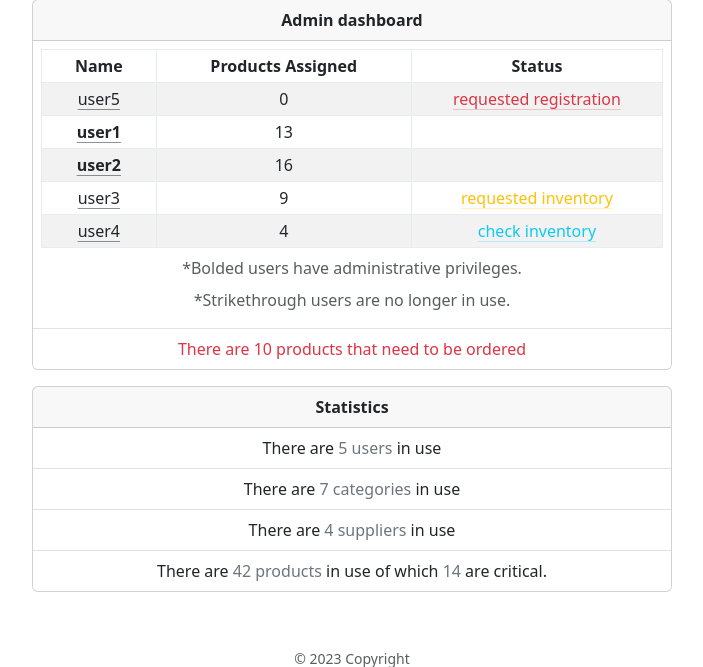
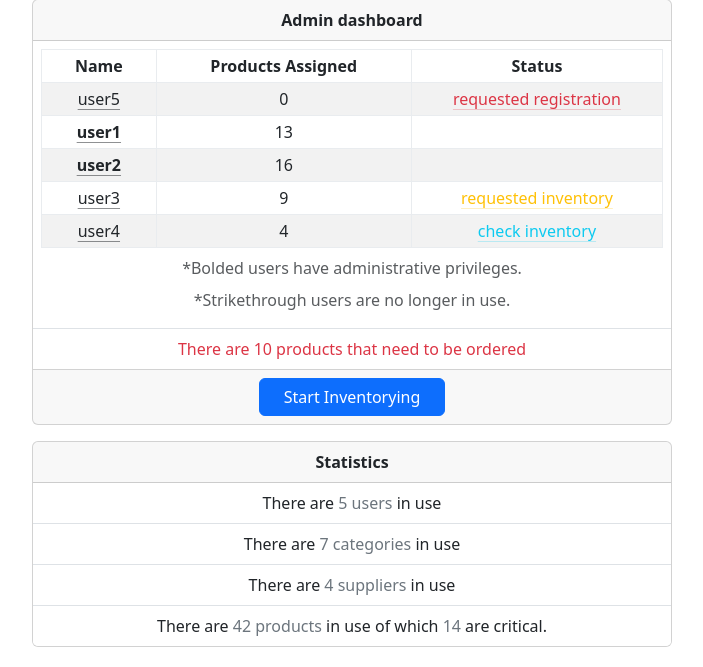
Before and after one commit to victorBuzdugan/ConsumablesTracker, a Flask app: page / in a window 1280 px wide. Shown: the part 334-1001 px from the top of the page, without its empty margins (288-991 px from the left). Run offline with Flask 3, Linux system fonts and the light colour scheme; a user stored in the database is signed in; data comes from the database, SQL or seed files in the repository.

Commit message:
all inventory check

```diff
--- a/blueprints/main/templates/main/index.html
+++ b/blueprints/main/templates/main/index.html
@@ -84,6 +84,10 @@
                     {% endif %}
                 </li>
             </ul>
+            <div class="card-footer">
+                <!-- <input class="btn btn-primary px-4" id="approve-inventory" name="approve-inventory" type="submit" value="Create user"> -->
+                <a class="btn btn-primary px-4" href="{{ url_for('users.approve_check_inv_all') }}">Start Inventorying</a>
+            </div>
         </div>
 
         <div class="card mx-auto mb-3" style="max-width: 40rem;">
```
